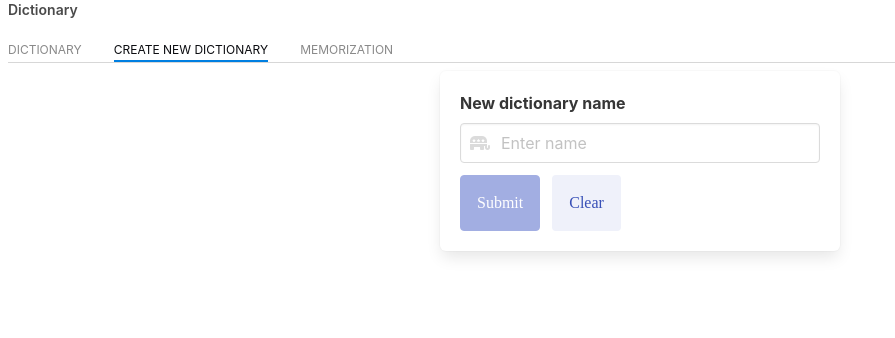
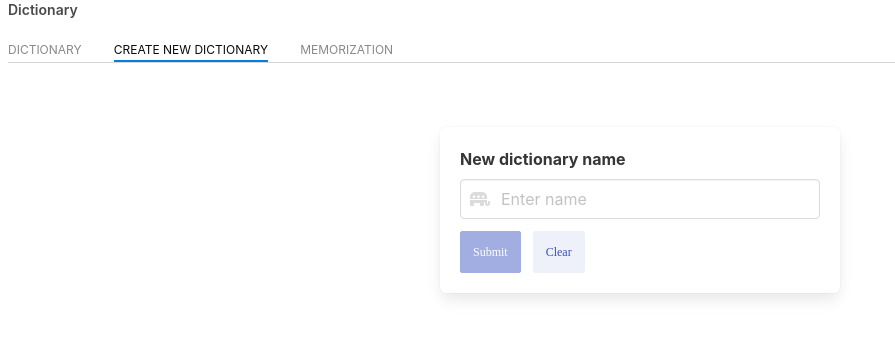
Before and after one commit to ydem1/Dictionary, a React (Vite) app: page /#/add in a window 1280 px wide. Shown: the top 338 px of the page, without its empty margins (0-895 px from the left). Built offline with nearby package versions, Linux system fonts and the light colour scheme.

Commit message:
add tab of process quiz

```diff
--- a/src/components/control.panel/control.panel.tsx
+++ b/src/components/control.panel/control.panel.tsx
@@ -17,14 +17,14 @@ export const ControlPanel: React.FC<Props> = ({
         <button
           onClick={handleSubmit}
           disabled={isDisable}
-          className="button is-link"
+          className="button is-link is-small"
         >
           Submit
         </button>
       </div>
       <div className="control">
         <button
-          className="button is-link is-light"
+          className="button is-link is-light is-small"
           onClick={handleReset}
         >
           Clear
--- a/src/pages/add.page/add.scss
+++ b/src/pages/add.page/add.scss
@@ -1,4 +1,4 @@
 .add-page {
   max-width: 400px;
-  margin: auto;
+  margin-inline: auto;
 }
--- a/src/pages/memorization.page/quiz/quiz.scss
+++ b/src/pages/memorization.page/quiz/quiz.scss
@@ -18,6 +18,7 @@
   }
 
   &__main {
+    position: relative;
     box-shadow: 0px 2px 10px 2px rgba(61, 64, 76, 0.08);
     margin-block: 16px 20px;
     border-radius: 8px;
@@ -43,6 +44,17 @@
 
     border-radius: 8px;
     padding: 8px 16px;
+  }
+
+  &__process {
+    position: absolute;
+    top: 5px;
+    right: 5px;
+
+    background-color: $backgroud-btn-color;
+    color: $white-text-color;
+    border-radius: 8px;
+    padding: 4px;
   }
 
   &__bottom {
--- a/src/pages/memorization.page/quiz/quiz.tsx
+++ b/src/pages/memorization.page/quiz/quiz.tsx
@@ -91,7 +91,7 @@ export const Game = () => {
         <div className="quiz__filed">
           <ul className="quiz__list">
             {
-              game.map(({ question, answers }) => (
+              game.map(({ question, answers }, index ) => (
                 <li
                   key={question}
                   className="quiz__item"
@@ -103,6 +103,8 @@ export const Game = () => {
                     <h3 className="quiz__eng">
                       {question}
                     </h3>
+
+                    <p className="quiz__process">{`${index + 1}/${COUNT_TASKS}`}</p>
                   </div>
 
                   <div className="quiz__bottom">
```
